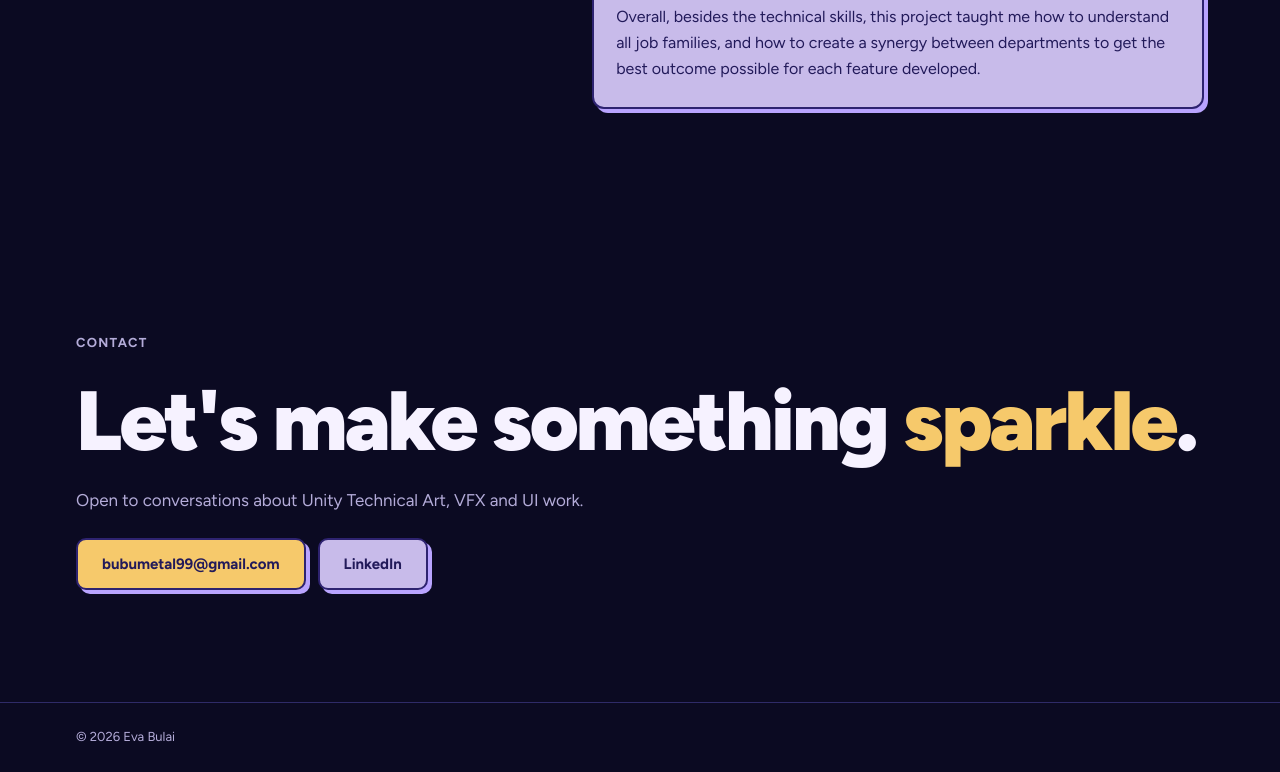
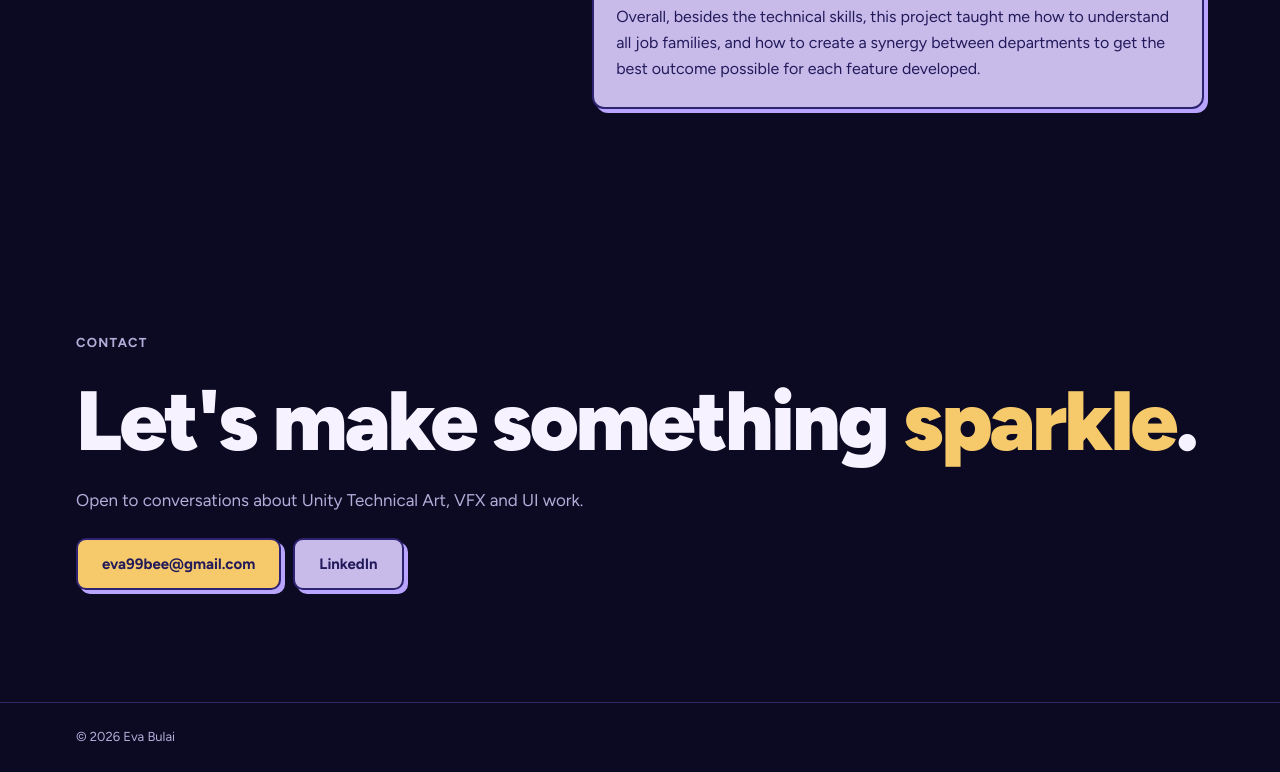
Before and after one commit to bub666-g/bub666-g.github.io, a plain HTML site: page index.html in a window 1280 px wide. Shown: the part 10679-11451 px from the top of the page. Drawn offline with Linux system fonts and the light colour scheme.

Commit message:
Update contact email address
Co-Authored-By: Claude Opus 5.5 <noreply@anthropic.com>
Claude-Session: https://claude.ai/code/session_015w3x7XwzDzkDDsXviavD1Q

```diff
--- a/index.html
+++ b/index.html
@@ -715,7 +715,7 @@ footer .wrap { display: flex; flex-wrap: wrap; justify-content: space-between; g
       <h2 id="contact-h">Let's make something <em>sparkle</em>.</h2>
       <p style="color:var(--muted);max-width:36em;font-size:1.0625rem">Open to conversations about Unity Technical Art, VFX and UI work.</p>
       <div class="contact-rows">
-        <a class="btn btn-primary" href="mailto:bubumetal99@gmail.com">bubumetal99@gmail.com</a>
+        <a class="btn btn-primary" href="mailto:eva99bee@gmail.com">eva99bee@gmail.com</a>
         <a class="btn btn-ghost" href="https://www.linkedin.com/in/eva-bulai-979392194/" target="_blank" rel="noopener">LinkedIn</a>
       </div>
     </div>
```
